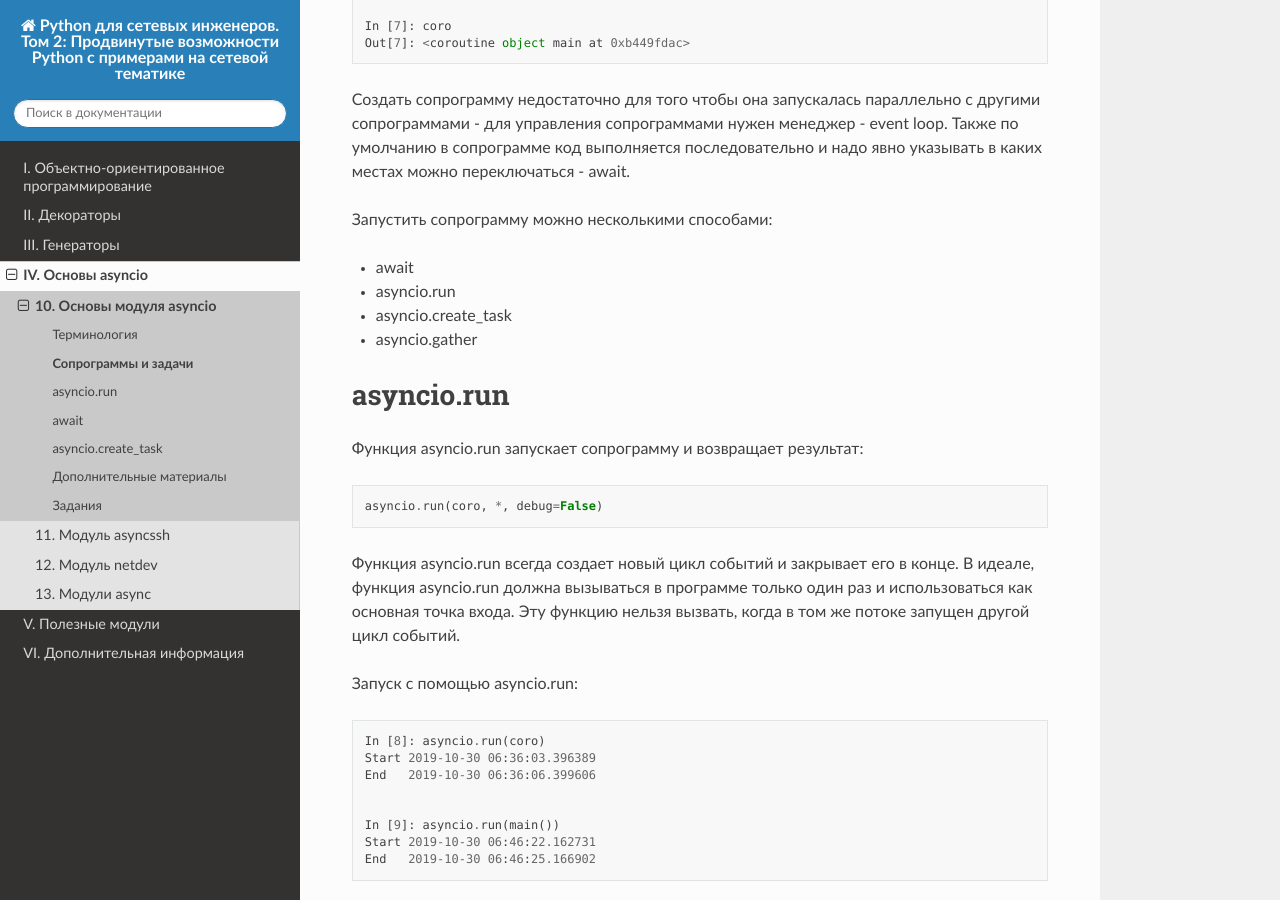
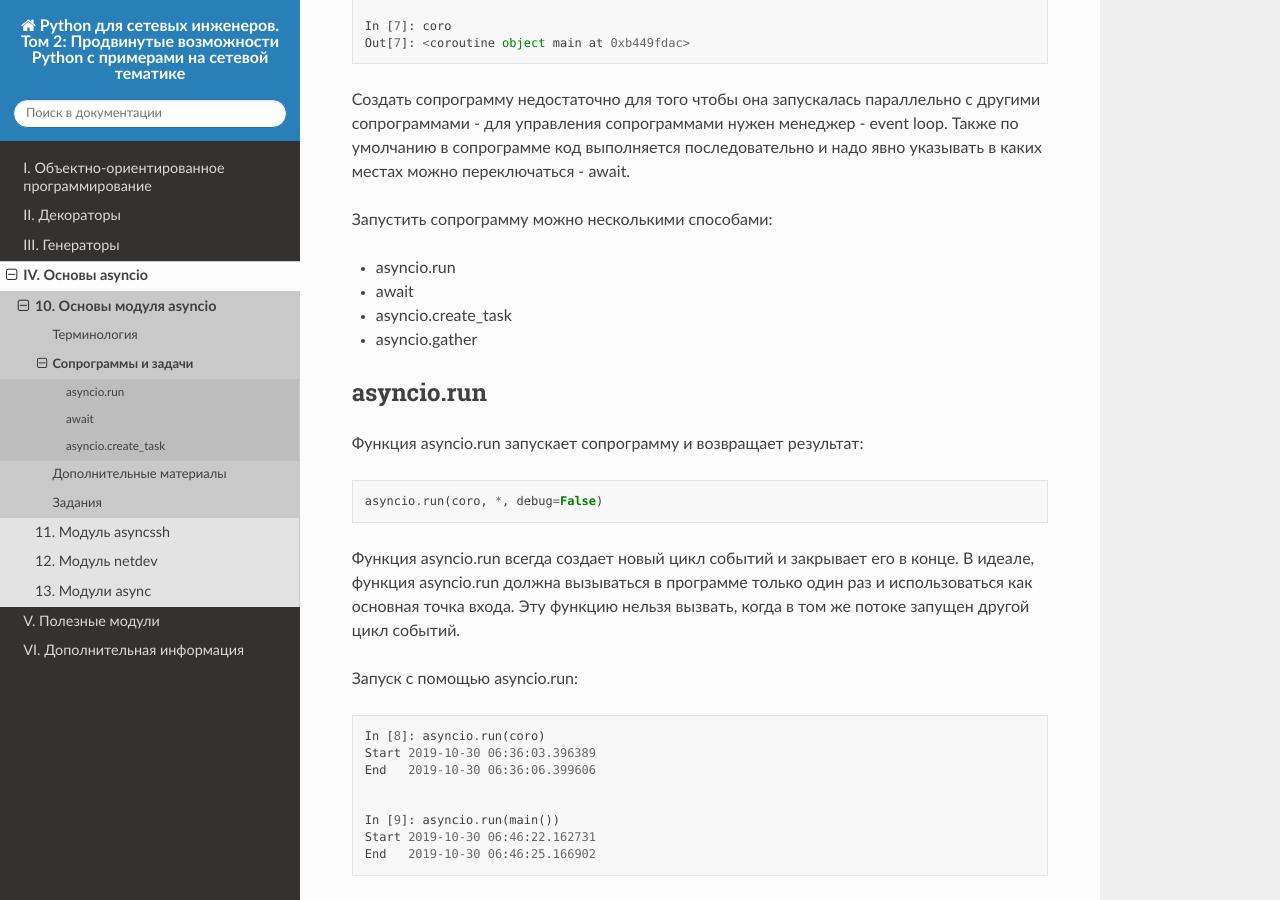
Before and after one commit to natenka/advpyneng-book, a Sphinx documentation site: the page built from docs/source/book/10_asyncio_basics/basics.rst, in a window 1280 px wide and 900 px high, scrolled down 395 px. Built offline with Sphinx 7.4.7 and the Read the Docs theme 2.0.0, drawn with Linux system fonts in a browser that asks for light colours; pages that are not in the unit, such as notebooks, are missing from menus.

```diff
--- a/docs/source/book/10_asyncio_basics/basics.rst
+++ b/docs/source/book/10_asyncio_basics/basics.rst
@@ -1,5 +1,5 @@
 Сопрограммы и задачи
---------------------
+====================
 
 Создание сопрограммы:
 
@@ -27,8 +27,8 @@
 
 Запустить сопрограмму можно несколькими способами:
 
+* asyncio.run
 * await
-* asyncio.run
 * asyncio.create_task
 * asyncio.gather
 
```
